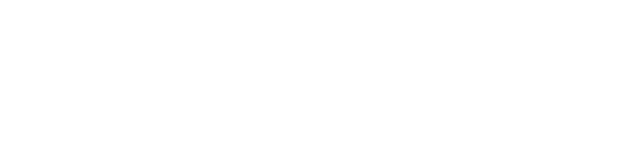
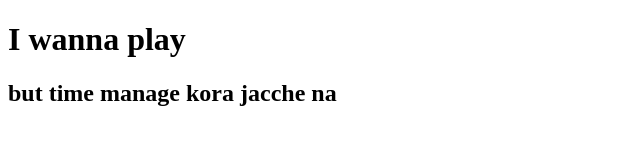
Before and after one commit to RiyadAhammed/my-new-repo, a plain HTML site: page index.html in a window 1280 px wide. Shown: the whole page, without its empty margins (0-640 px from the left). Drawn offline with Linux system fonts and the light colour scheme.

Commit message:
added header

```diff
--- a/index.html
+++ b/index.html
@@ -7,6 +7,7 @@
     <title>My First Github Repo</title>
 </head>
 <body>
-
+    <h1>I wanna play</h1>
+    <h2>but time manage kora jacche na</h2>
 </body>
 </html>
```
